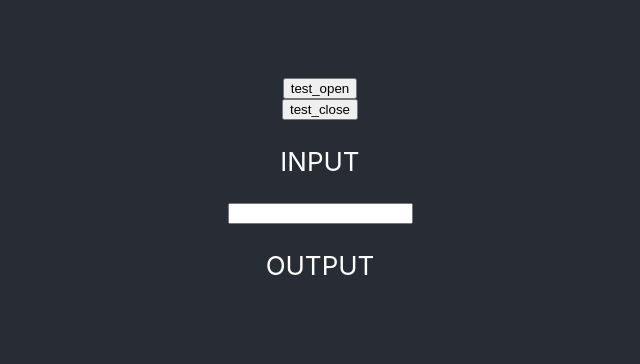
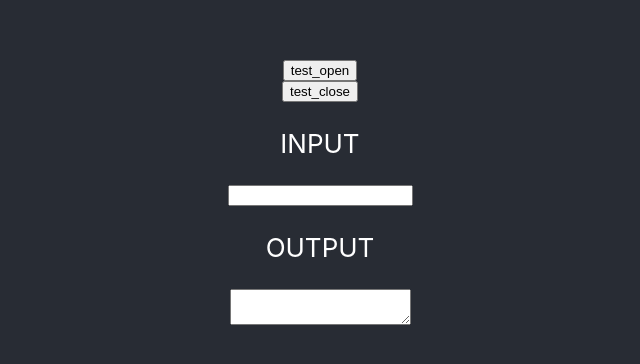
Before and after one commit to skkim-01/node-web-ssh, a React (Create React App) app in the folder react-web/: page / in a window 1280 px wide. Shown: the part 208-572 px from the top of the page, without its empty margins (320-960 px from the left). Built offline with nearby package versions, Linux system fonts and the light colour scheme; no server answers.

Commit message:
React: Add simple textarea

```diff
--- a/react-web/src/App.js
+++ b/react-web/src/App.js
@@ -4,35 +4,37 @@ import './App.css';
 
 import { w3cwebsocket as W3CWebSocket } from "websocket";
 const client = new W3CWebSocket('ws://localhost:9998');
-client.onopen = () => {
-  console.log('WebSocket Client Connected');
-};
-client.onmessage = (message) => {
-  console.log(message.data);
-};
-client.onerror = () => {
-  console.log('Connection Error');
-};
-client.onclose = () => {
-  console.log('socket closed');
-}
 
 function App() {
+  const [textOutput, setTextOutput] = useState("");
   const [textValue, setTextValue] = useState("");
   const handleSetValue = (e) => {
-    //console.log(e.target.value);
     setTextValue(e.target.value);
   };
   const handleOnKeyPress = (e) => {
-    // e.preventDefault();
-    //console.log("keypress", e.target.value);
-    //setTextValue(e.target.value);
-
+    // TODO: CTRL+C
     if (e.key === 'Enter') {
-      console.log("enter is pressed", e.target.value);
       _sendSSH(textValue)
       setTextValue('')
     }
+  }
+  const handleSetOutput = (e) => {
+    setTextOutput(e.target.value)
+  }
+
+
+  client.onopen = () => {
+    console.log('WebSocket Client Connected');
+  };
+  client.onmessage = (message) => {
+    console.log(message.data);
+    setTextOutput(message.data)
+  };
+  client.onerror = () => {
+    console.log('Connection Error');
+  };
+  client.onclose = () => {
+    console.log('socket closed');
   }
 
   return (
@@ -48,7 +50,10 @@ function App() {
           onKeyPress={handleOnKeyPress}
         />
         <p> OUTPUT </p>
-
+        <textarea
+          value={textOutput}
+          onChange={(e) => handleSetOutput(e)}
+        ></textarea>
       </header>
     </div>
   );
```
